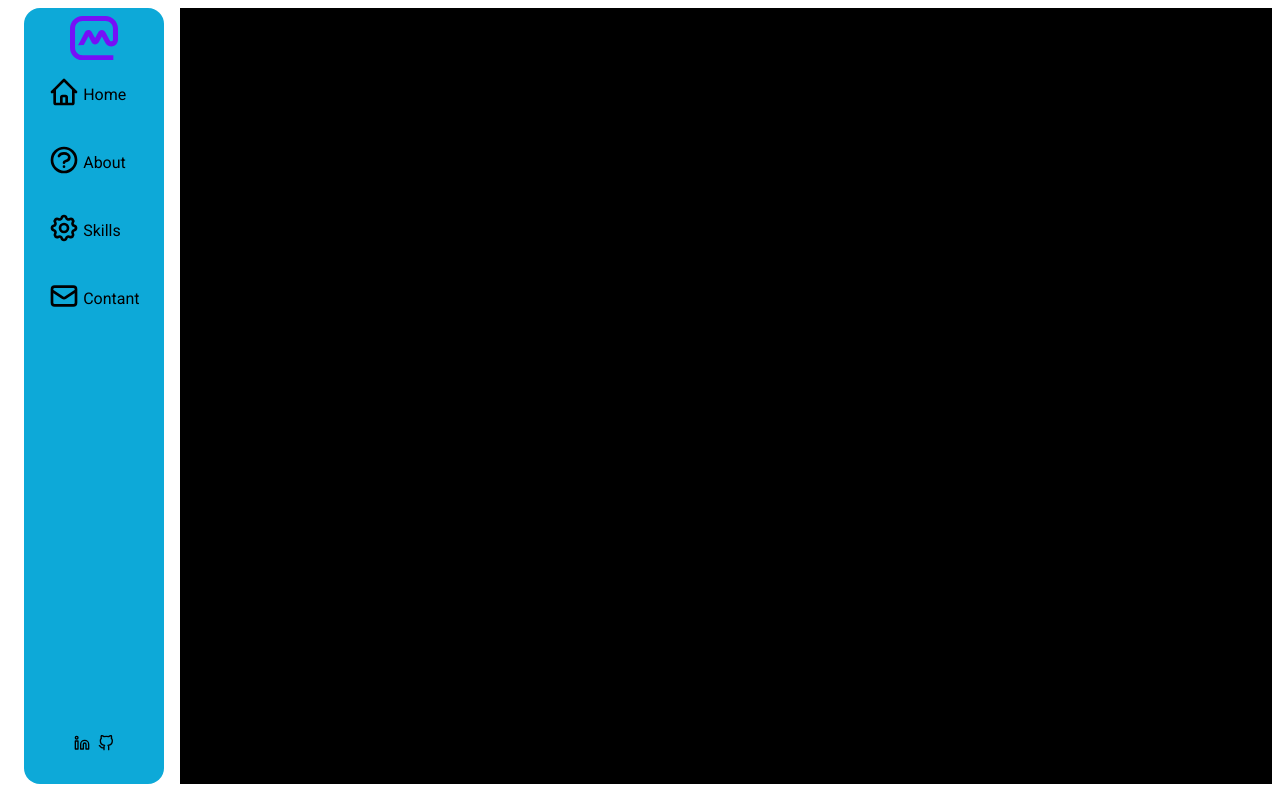
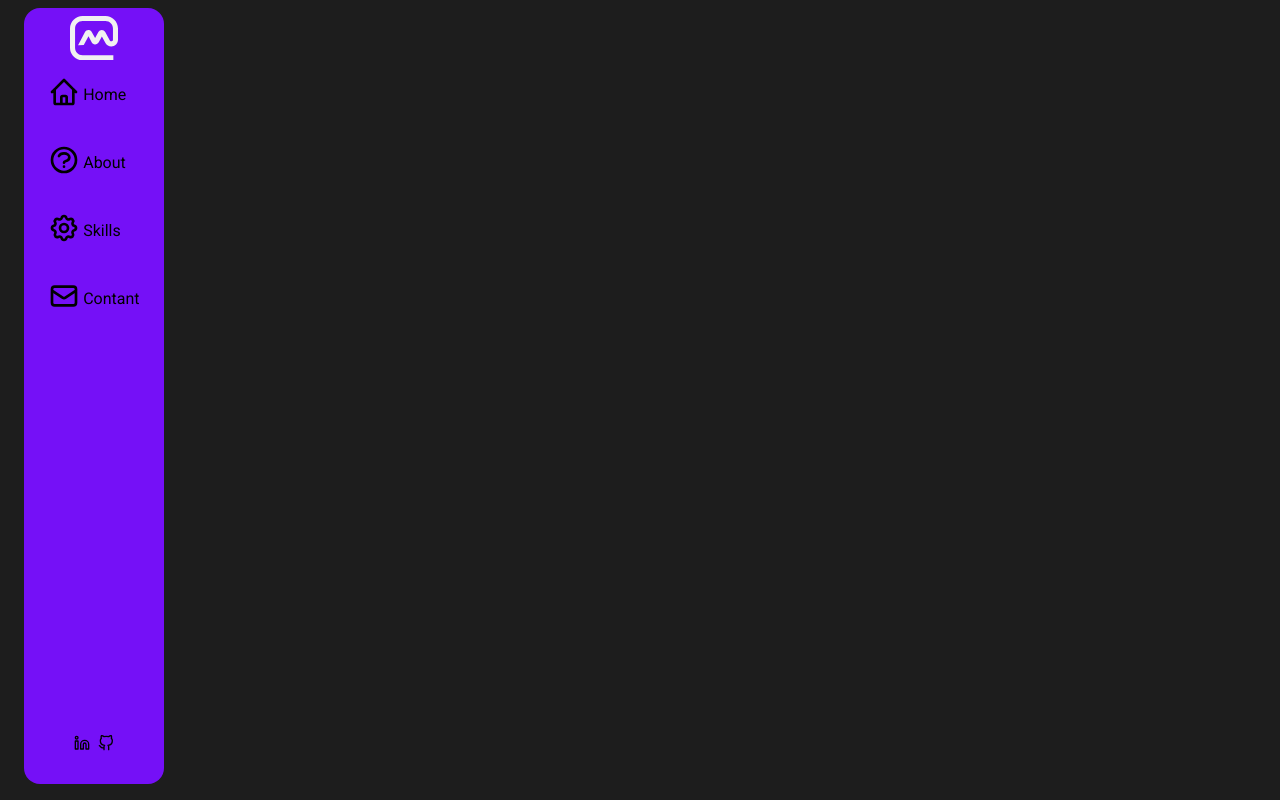
Before and after one commit to mohammadrezaalizade/personalWebsite, a Next.js app: page / in a window 1280 px wide. Built offline with nearby package versions, Linux system fonts and the light colour scheme.

Commit message:
ADD- Main colors

```diff
--- a/components/header/header.module.scss
+++ b/components/header/header.module.scss
@@ -1,10 +1,11 @@
+@use "../../sass/color.module.scss" as color;
 .container {
   flex: 0.1;
   display: flex;
   align-items: center;
   justify-content: flex-start;
   flex-direction: column;
-  background: rgb(13, 169, 216);
+  background: color.$primery;
   margin: 0 1rem;
   padding: 0.5rem;
   border-radius: 1rem;
--- a/layouts/mainlayout.module.scss
+++ b/layouts/mainlayout.module.scss
@@ -4,6 +4,5 @@
   padding: 0.5rem;
   .content {
     flex: 1;
-    background: #000;
   }
 }
--- a/public/assets/image/Logo.tsx
+++ b/public/assets/image/Logo.tsx
@@ -15,7 +15,7 @@ const Logo: React.FC<LogoProps> = ({ id, className }) => {
     >
       <g fill="none" fillRule="evenodd" stroke="none" strokeWidth="1">
         <path
-          fill="#7510F7"
+          fill="#f1f1f1"
           fillRule="nonzero"
           d="M430.426 144.77c-25.46 0-48.903 13.908-61.13 36.414l-37.181 68.402-31.258-58.034c-15.629-30.85-59.49-34.897-75.372-4.173l-32.77 63.345-49.408-91.793-59.238-.38 70.834 134.782c14.999 28.575 55.457 29.08 71.338 1.012l35.292-62.713 34.282 62.586c15.377 28.07 55.71 28.196 71.087.127l48.021-86.989c8.697-15.804 32.518-9.609 32.518 8.345l.126 115.69c0 42.988-34.913 78.011-77.766 78.011H130.45c-42.853 0-77.766-35.023-77.766-78.011V130.862c0-42.988 34.913-78.011 77.766-78.011h321.15V0H130.45C58.482 0 0 58.667 0 130.862v200.276C0 403.46 58.356 462 130.451 462H369.55C441.644 462 500 403.46 500 331.138V214.563c0-38.563-31.132-69.793-69.574-69.793z"
           transform="matrix(1 0 0 -1 0 462)"
--- /dev/null
+++ b/sass/color.module.scss
@@ -0,0 +1,4 @@
+$primery: #7510f7;
+$secendry: #1d1d1d;
+
+$white:#f1f1f1
--- a/styles/globals.scss
+++ b/styles/globals.scss
@@ -1,9 +1,12 @@
+@use "../sass/color.module.scss" as color;
 @import url("https://fonts.googleapis.com/css2?family=Roboto:ital,wght@0,100;0,300;0,400;0,500;0,700;0,900;1,100;1,300;1,400;1,500;1,700;1,900&display=swap");
+
 html,
 body {
   padding: 0;
   margin: 0;
   font-family: "Roboto", sans-serif;
+  background: color.$secendry;
 }
 
 a {
```
